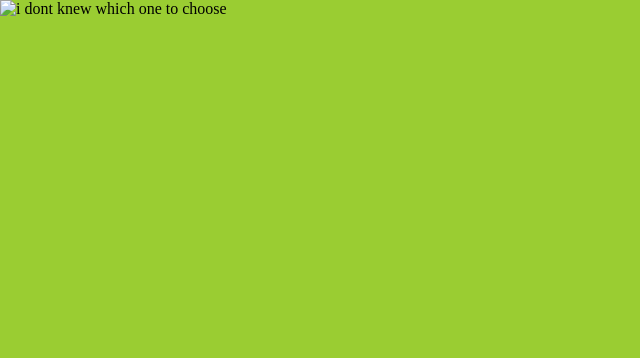
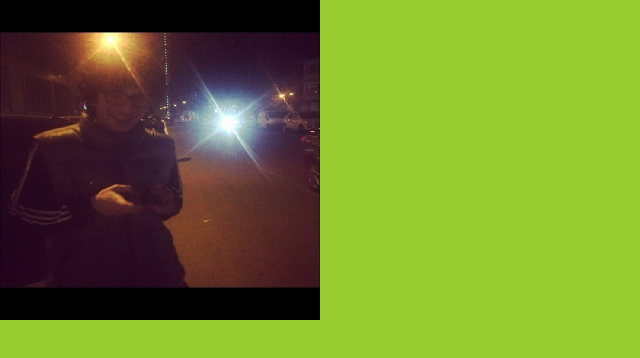
Before and after one commit to akuliakuli/rsschool-cv, a plain HTML site: page index.html in a window 1280 px wide. Shown: the whole page, without its empty margins (0-640 px from the left). Drawn offline with Linux system fonts and the light colour scheme.

Commit message:
refactor:change folder location

```diff
--- a/index.html
+++ b/index.html
@@ -6,6 +6,6 @@
     <title>Rolling scopes school</title>
     <link rel = "stylesheet" href ="style.css">
 </head>
-    <img src ="../images/me.jpg" alt ="i dont knew which one to choose" class ="img">
+    <img src = "images/me.jpg" alt ="i dont knew which one to choose" class ="img">
 
 </html>
```
Also changed, not shown: images/me.jpg (added).
